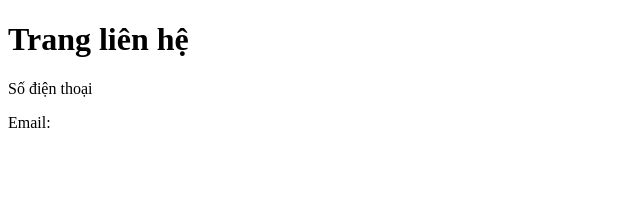
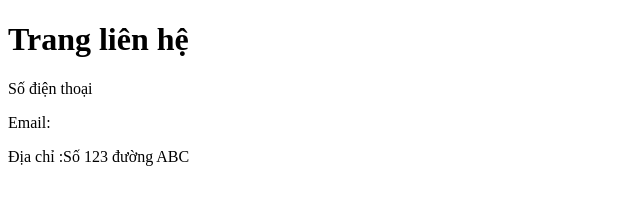
Before and after one commit to lynxbiettuot/product, a plain HTML site: page lienhe.html in a window 1280 px wide. Shown: the whole page, without its empty margins (0-640 px from the left). Drawn offline with Linux system fonts and the light colour scheme.

Commit message:
Update address

```diff
--- a/lienhe.html
+++ b/lienhe.html
@@ -9,5 +9,6 @@
     <h1>Trang liên hệ</h1>
     <p>Số điện thoại</p>
     <p>Email:</p>
+    <p> Địa chỉ :Số 123 đường ABC</p>
 </body>
 </html>
```
